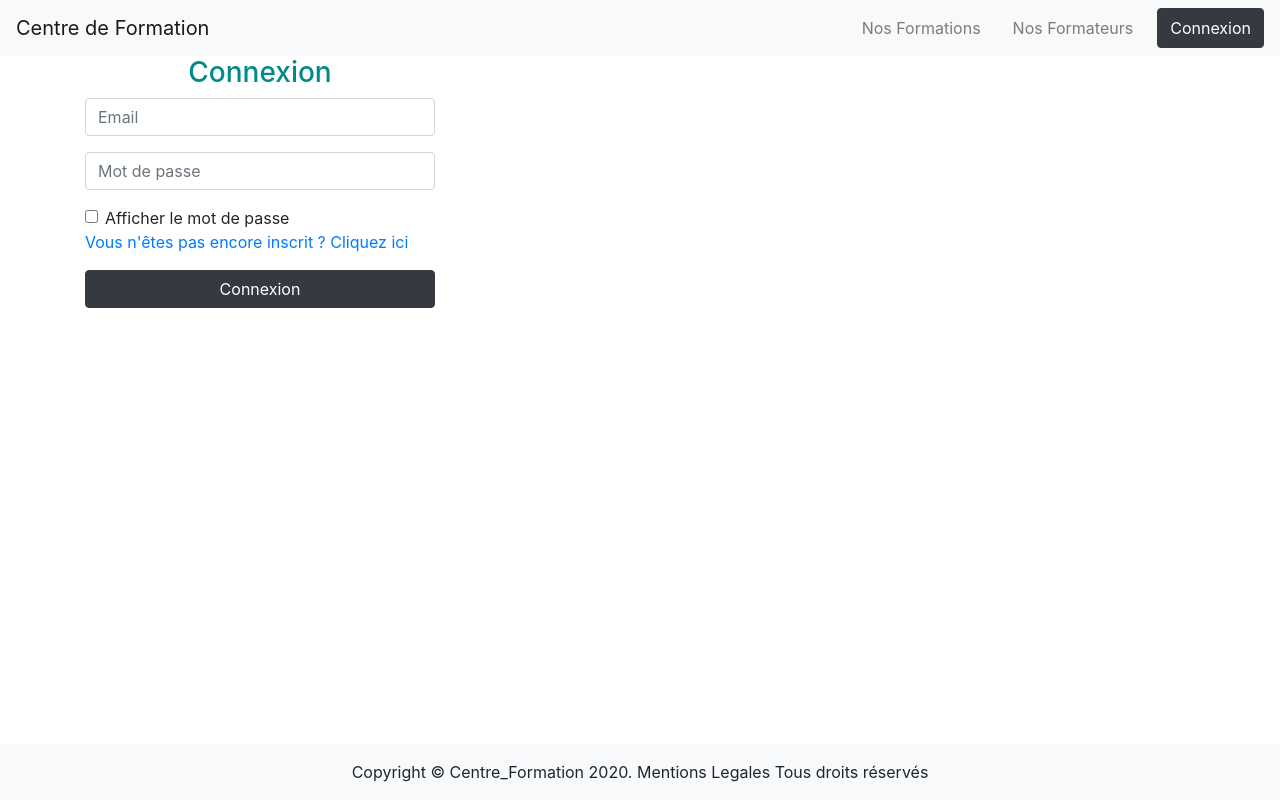
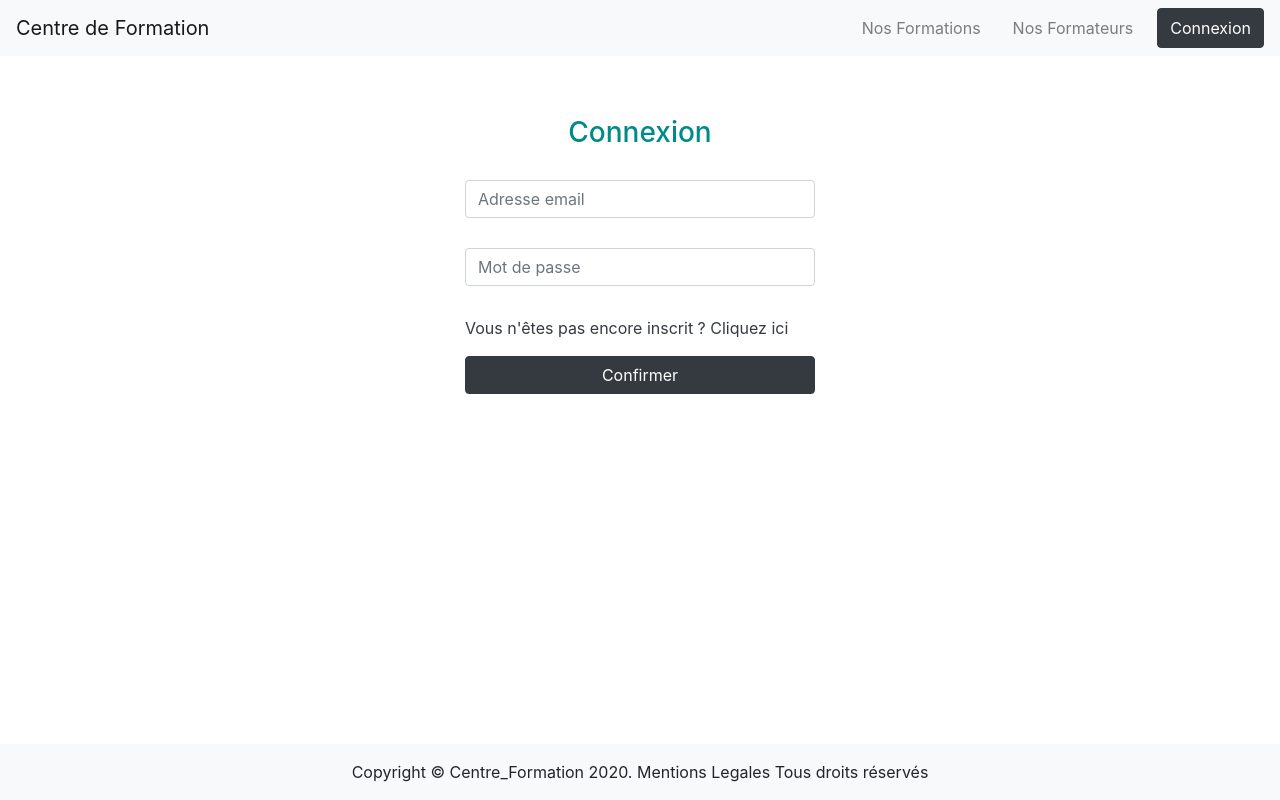
Before and after one commit to Jgruet/centre-formation-frontend, an Angular app: page /login in a window 1280 px wide. Built offline with nearby package versions, Linux system fonts and the light colour scheme.

Commit message:
- Finalisation de la page de login : ajout de vérifications des champs, ajustements visuels - Suppression du service inutilisé 'auth'

```diff
--- a/src/app/components/navbar/navbar.component.html
+++ b/src/app/components/navbar/navbar.component.html
@@ -18,7 +18,7 @@
         <a class="nav-link" routerLink="/formateur">Nos Formateurs</a>
       </li>
 
-      <button *ngIf="!userService.user" type="button" class="btn btn-dark"><a routerLink="/login">Connexion</a></button>
+      <button *ngIf="!userService.user" type="button" class="btn btn-dark" routerLink="/login">Connexion</button>
 
       <ul class="navbar-nav ml-auto" *ngIf="userService.user">
         <li class="nav-item mr-3 active">
--- a/src/app/pages/login/login.component.css
+++ b/src/app/pages/login/login.component.css
@@ -1,4 +1,21 @@
 h3 {
   text-align: center;
   color: darkcyan;
+  margin-bottom: 30px;
 }
+
+.container{
+  margin-top: 60px;
+}
+
+.form-group{
+  margin-top: 30px;
+}
+
+a {
+  color : #343a40
+}
+
+a:hover {
+  color : darkcyan
+}
--- a/src/app/pages/login/login.component.html
+++ b/src/app/pages/login/login.component.html
@@ -1,51 +1,92 @@
+<!--<div class="container">-->
+<!--  <div class="row centered-form">-->
+<!--    <div class="col-xs-12 col-sm-8 col-md-4 col-sm-offset-2 col-md-offset-4">-->
+<!--      <div class="panel panel-default">-->
+<!--        <div class="panel-heading">-->
+<!--          <h3 class="panel-title">Connexion</h3>-->
+<!--        </div>-->
+<!--        <div class="panel-body">-->
+
+<!--          <form *ngIf="!isLoggedIn" name="form" (ngSubmit)="f.form.valid && onSubmit()" #f="ngForm" novalidate>-->
+
+<!--            <div class="form-group">-->
+<!--              <input #mail="ngModel" [(ngModel)]="form.mail" autocomplete="username" required type="email" name="mail" id="mail" class="form-control input-sm" placeholder="Email">-->
+<!--              <div class="alert alert-danger" role="alert" *ngIf="f.submitted && mail.invalid">-->
+<!--                Une adresse mail est requise-->
+<!--              </div>-->
+<!--            </div>-->
+
+<!--            <div class="form-group">-->
+<!--              <input [(ngModel)]="form.mdp" autocomplete="password" required #mdp="ngModel" [type]="showPassword?'text':'password'" name="password" id="password" class="form-control input-sm" placeholder="Mot de passe">-->
+<!--              <div class="alert alert-danger" role="alert" *ngIf="f.submitted && mdp.invalid">-->
+<!--                <div *ngIf="mdp.errors.required">-->
+<!--                  Mot de passe requis-->
+<!--                </div>-->
+<!--              </div>-->
+<!--            </div>-->
+
+<!--            <div class="form-check">-->
+<!--              <input [(ngModel)]="showPassword" type="checkbox" name="showPassword" id="checkboxPassword" class="form-check-input">-->
+<!--              <label class="form-check-label" for="checkboxPassword">{{showPassword ? "Masquer" : "Afficher"}} le mot de passe</label>-->
+<!--            </div>-->
+
+<!--            <div class="form-group">-->
+<!--              <a routerLink="/register">Vous n'êtes pas encore inscrit ? Cliquez ici</a>-->
+<!--            </div>-->
+
+<!--            <div class="form-group">-->
+<!--              <button type="submit" value="Connexion" class="btn btn-dark btn-block">Connexion</button>-->
+<!--            </div>-->
+<!--            -->
+<!--          </form>-->
+<!--          -->
+<!--        </div>-->
+<!--      </div>-->
+<!--    </div>-->
+<!--  </div>-->
+<!--</div>-->
+
+
 <div class="container">
-  <div class="row centered-form">
+  <div class="row centered-form justify-content-center">
     <div class="col-xs-12 col-sm-8 col-md-4 col-sm-offset-2 col-md-offset-4">
       <div class="panel panel-default">
         <div class="panel-heading">
           <h3 class="panel-title">Connexion</h3>
         </div>
         <div class="panel-body">
+          <form *ngIf="!isLoggedIn" [formGroup]="loginForm" (ngSubmit)="onSubmit()">
 
-          <form *ngIf="!isLoggedIn" name="form" (ngSubmit)="f.form.valid && onSubmit()" #f="ngForm" novalidate>
 
             <div class="form-group">
-              <input #mail="ngModel" [(ngModel)]="form.mail" autocomplete="username" required type="email" name="mail" id="mail" class="form-control input-sm" placeholder="Email">
-              <div class="alert alert-danger" role="alert" *ngIf="f.submitted && mail.invalid">
-                Une adresse mail est requise
+              <input autocomplete="username" type="text" formControlName="mail" class="form-control" [ngClass]="{ 'is-invalid': submitted && f.mail.errors }"  placeholder="Adresse email"/>
+              <div *ngIf="submitted && f.mail.errors" class="invalid-feedback">
+                <div *ngIf="f.mail.errors.required">Une adresse email est requise</div>
+                <div *ngIf="f.mail.errors.email">L'adresse email doit être valide</div>
               </div>
             </div>
 
-            <div class="form-group">
-              <input [(ngModel)]="form.mdp" autocomplete="password" required #mdp="ngModel" [type]="showPassword?'text':'password'" name="password" id="password" class="form-control input-sm" placeholder="Mot de passe">
-              <div class="alert alert-danger" role="alert" *ngIf="f.submitted && mdp.invalid">
-                <div *ngIf="mdp.errors.required">
-                  Mot de passe requis
+
+                <div class="form-group">
+                  <input pattern="" autocomplete="current-password" type="password" formControlName="mdp" class="form-control" [ngClass]="{ 'is-invalid': submitted && f.mdp.errors }" placeholder="Mot de passe" />
+                  <div *ngIf="submitted && f.mdp.errors" class="invalid-feedback">
+                    <div *ngIf="f.mdp.errors.required">Un mot de passe est requis</div>
+                  </div>
                 </div>
-              </div>
-            </div>
-
-            <div class="form-check">
-              <input [(ngModel)]="showPassword" type="checkbox" name="showPassword" id="checkboxPassword" class="form-check-input">
-              <label class="form-check-label" for="checkboxPassword">{{showPassword ? "Masquer" : "Afficher"}} le mot de passe</label>
-            </div>
-
             <div class="form-group">
               <a routerLink="/register">Vous n'êtes pas encore inscrit ? Cliquez ici</a>
             </div>
 
+
+            <button class="btn btn-dark btn-block">Confirmer</button>
             <div class="form-group">
-              <button type="submit" value="Connexion" class="btn btn-dark btn-block">Connexion</button>
-            </div>
-            <div class="form-group">
-              <div class="alert alert-danger" role="alert" *ngIf="f.submitted && isLoginFailed">
-                Login failed: {{ errorMessage }}
+              <div class="alert alert-danger" role="alert" *ngIf="isLoginFailed">
+                Vos identifiants sont incorrects
               </div>
             </div>
           </form>
-          <div class="alert alert-success" *ngIf="isLoggedIn">
-            Logged in as {{ roles }}.
-          </div>
+          <div *ngIf="isLoggedIn" class="alert-success">Votre inscription est validée</div>
+
         </div>
       </div>
     </div>
--- a/src/app/pages/login/login.component.ts
+++ b/src/app/pages/login/login.component.ts
@@ -1,7 +1,9 @@
-import { Component, OnInit } from '@angular/core';
-import { UserService } from '../../services/user.service';
-import { TokenStorageService } from '../../services/token-storage.service';
+import {Component, OnInit} from '@angular/core';
+import {UserService} from '../../services/user.service';
+import {TokenStorageService} from '../../services/token-storage.service';
 import {Router} from '@angular/router';
+import {FormGroup, Validators, FormBuilder} from "@angular/forms";
+import {MustMatch} from "../../helpers/must-match.validator";
 
 @Component({
   selector: 'app-login',
@@ -11,43 +13,57 @@ import {Router} from '@angular/router';
 export class LoginComponent implements OnInit {
   public showPassword = false;
 
-  form: any = {mdp:''};
   isLoggedIn = false;
   isLoginFailed = false;
   errorMessage = '';
   roles: string[] = [];
+  loginForm: FormGroup;
+  submitted = false;
 
-  constructor(private userService: UserService, private tokenStorage: TokenStorageService, private router: Router) { }
+  constructor(private userService: UserService,
+              private tokenStorage: TokenStorageService,
+              private router: Router,
+              private formBuilder: FormBuilder) {
+  }
 
   ngOnInit() {
-    console.log(this.form);
     if (this.tokenStorage.getToken()) {
       this.isLoggedIn = true;
       this.roles = this.tokenStorage.getUser().roles;
     }
+    this.loginForm = this.formBuilder.group({
+      mail: ['', [Validators.required, Validators.email]],
+      mdp: ['', [Validators.required]],
+    });
+  }
+
+  get f() {
+    return this.loginForm.controls;
   }
 
   onSubmit() {
-    console.log(this.form);
-    this.userService.login(this.form).subscribe(
+    this.submitted = true;
+    const userLogins = this.loginForm.value
+    this.userService.login(userLogins).subscribe(
       data => {
-
+        console.log(data.id)
+        if (data.id) {
           this.tokenStorage.saveToken(data.accessToken);
           this.tokenStorage.saveUser(data);
 
           this.userService.user = data;
-        console.log(data);
 
           this.isLoginFailed = false;
           this.userService.isloggedIn = true;
           this.roles = this.tokenStorage.getUser().roleId;
           this.router.navigateByUrl('/home');
+        }else{
+          this.isLoginFailed = true;
+        }
       },
       err => {
         console.log('test');
-        this.errorMessage = err.error.message;
         this.isLoginFailed = true;
-        console.log(this.errorMessage);
       }
     );
   }
--- a/src/app/pages/register/register.component.ts
+++ b/src/app/pages/register/register.component.ts
@@ -63,7 +63,7 @@ export class RegisterComponent implements OnInit {
     if (!this.registerForm.invalid) {
       this.userService.register(this.registerForm.value).subscribe(
         data => {
-          console.log(data)
+          console.log(data);
           if (data.errno === 1062) {
             emailAlreadyUsed = true;
             this.registerForm.get('mail').updateValueAndValidity();
```
Also changed, not shown: src/app/services/auth.service.ts (deleted, +0 -9 lines), 1 other file (tests, documents, lock files or other folders). Lines whose indentation alone changed are shown as unchanged.
